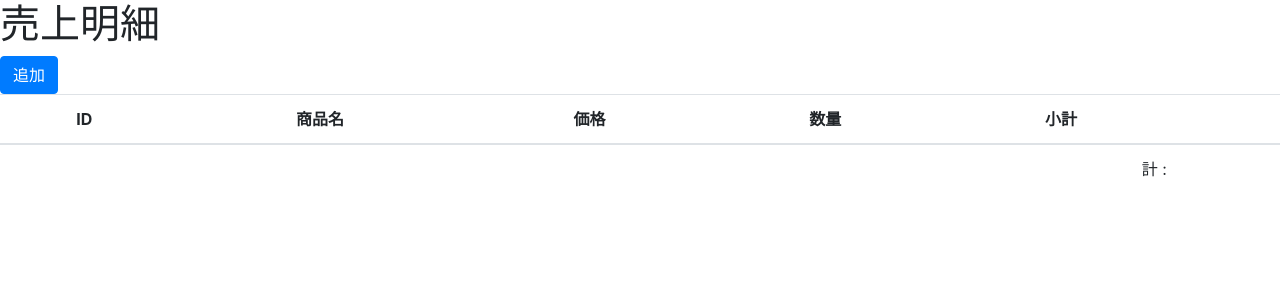
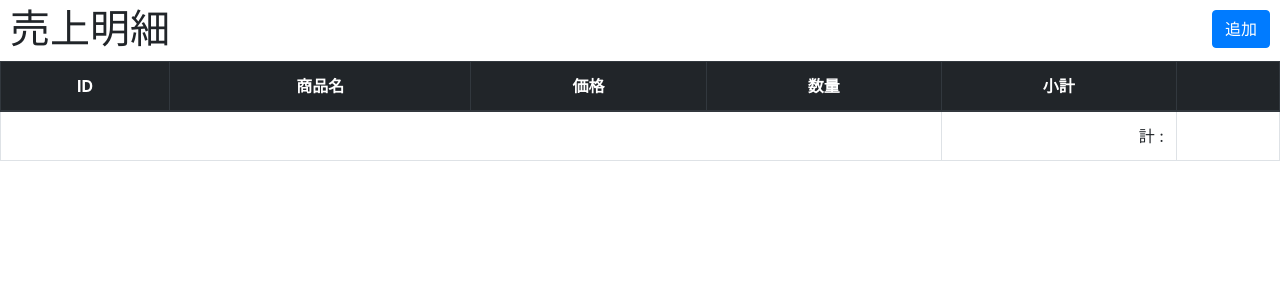
Before and after one commit to sakkk/hikeyed, a Django app: template templates/sales/detail_list.html in a window 1280 px wide. Shown: the top 300 px of the page. Run offline with Django 3.2, Linux system fonts and the light colour scheme; the template is opened without the code that fills it, so the values that code supplies are empty; some libraries are stand-ins or nearby versions.

Commit message:
minor corrections

```diff
--- a/static/css/style.css
+++ b/static/css/style.css
@@ -1,3 +1,15 @@
+h1 {
+    float: left;
+    margin-top: 5px;
+    margin-left: 10px;
+}
+
 thead {
     text-align: center;
 }
+
+#detail_add_btn {
+    float: right;
+    margin-top: 10px;
+    margin-right: 10px;
+}
--- a/templates/sales/detail_list.html
+++ b/templates/sales/detail_list.html
@@ -5,9 +5,10 @@
 
 {% block content %}
 <h1>売上明細</h1>
-<button class="btn btn-primary" onclick="location.href='{% url "detail_add" %}'">追加</button>
-<table class="table">
-    <thead>
+<button id="detail_add_btn" class="btn btn-primary" onclick="location.href='{% url "detail_add" %}'">追加</button>
+<div class="table-responsive">
+    <table class="table table-bordered">
+        <thead class="thead-dark">
         <tr>
             <th>ID</th>
             <th>商品名</th>
@@ -40,4 +41,5 @@
         </tr>
         </tfoot>
     </table>
+</div>
 {% endblock content %}
```
Also changed, not shown: templates/sales/sales_list.html (added, +7 -0 lines). Lines whose indentation alone changed are shown as unchanged.
